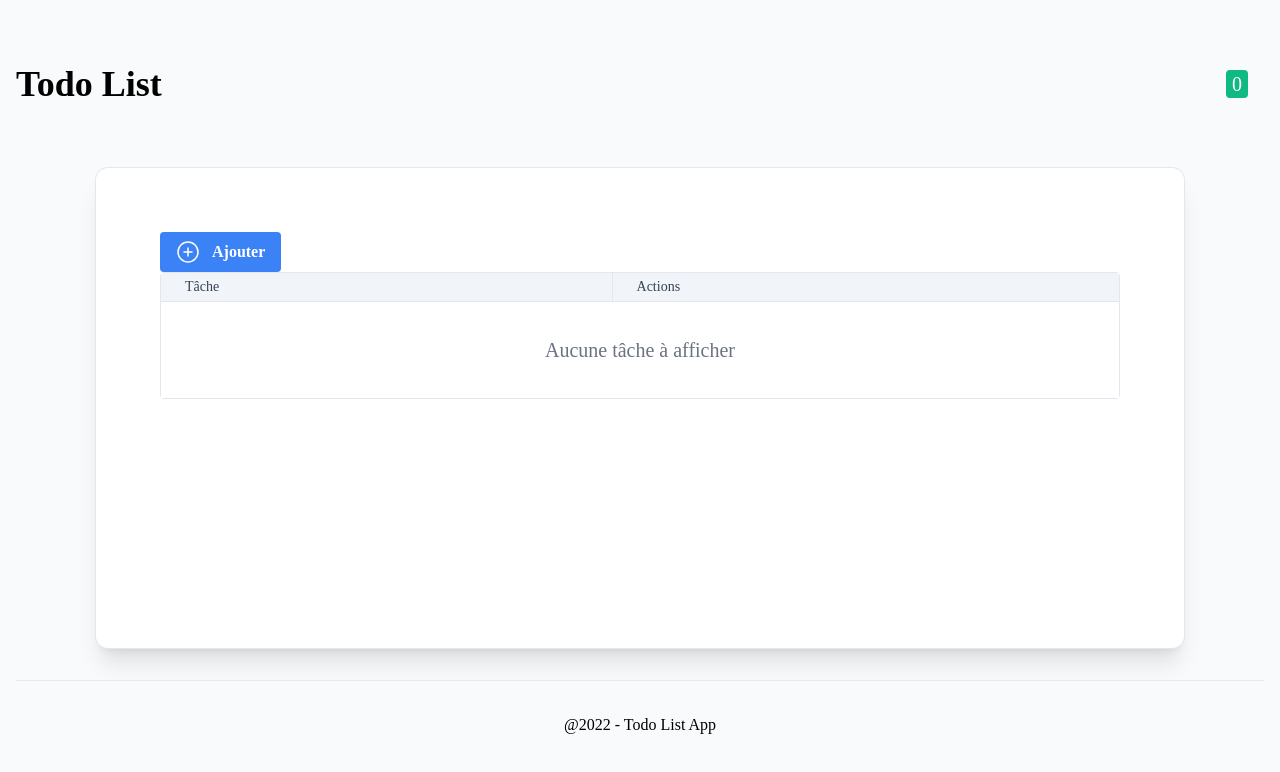
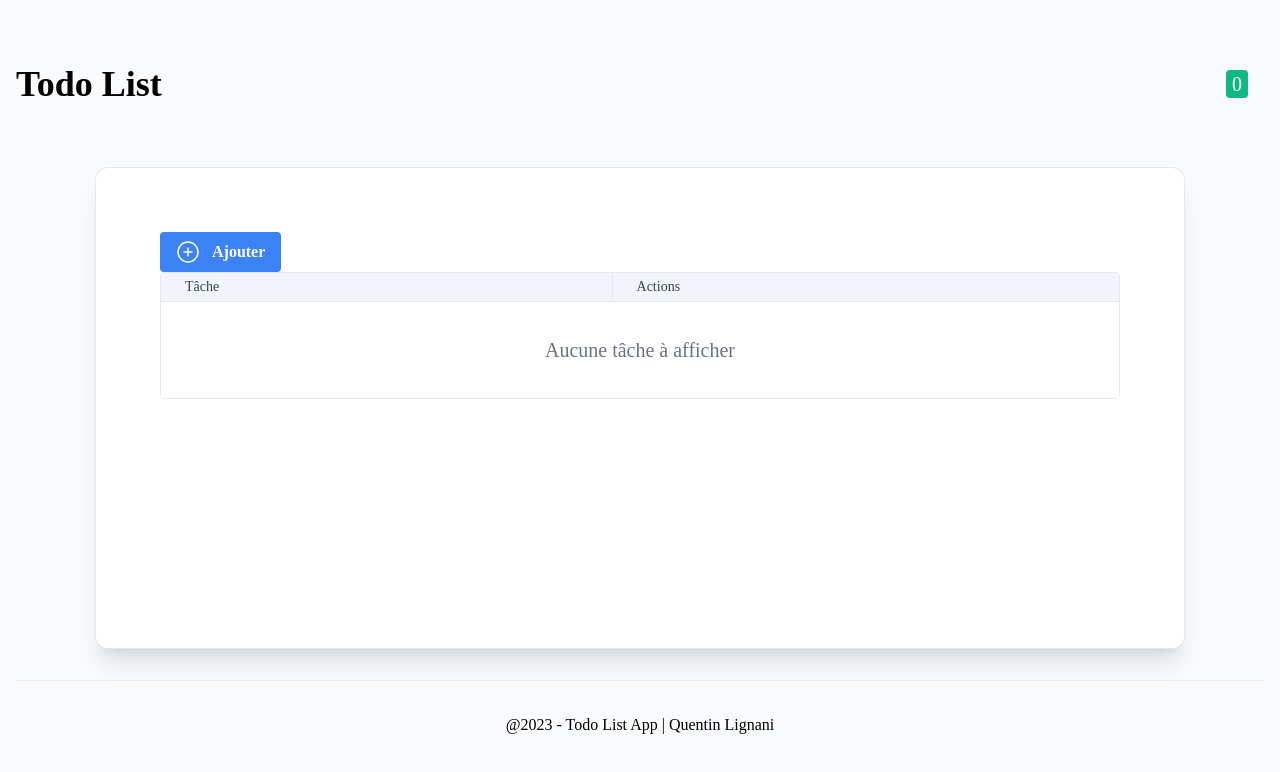
Before and after one commit to QLIGNANI/TO-DO-LIST-LIGNANI, a Next.js app: page /todolist in a window 1280 px wide. Shown: the top 772 px of the page. Built offline with nearby package versions, Linux system fonts and the light colour scheme.

Commit message:
Update Footer.js

```diff
--- a/components/Footer.js
+++ b/components/Footer.js
@@ -4,7 +4,7 @@ import styles from '@/styles/todolist.module.css'
 const Footer = () => {
   return (
     <footer className={styles.footer}>
-      @2022 - Todo List App
+      @2023 - Todo List App | Quentin Lignani
     </footer>
   );
 }
```
